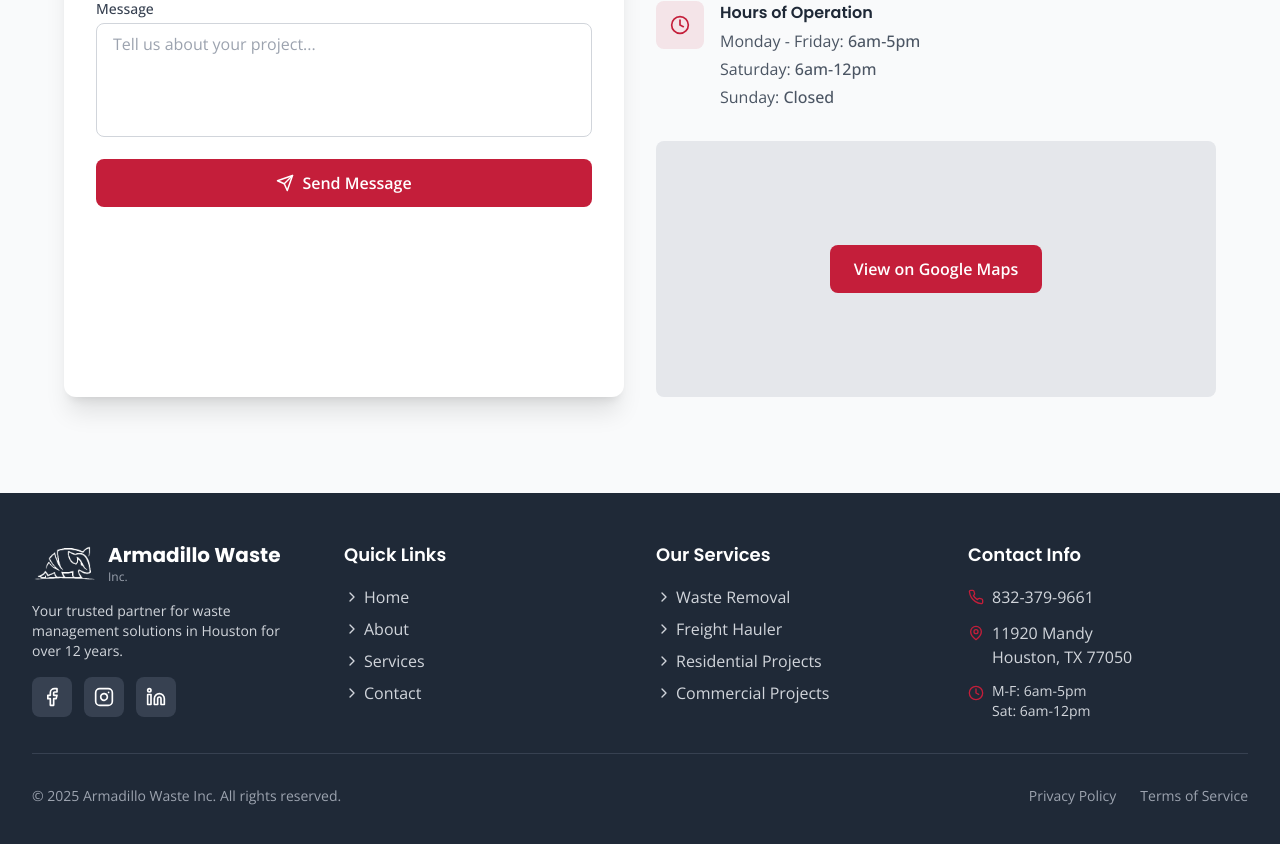
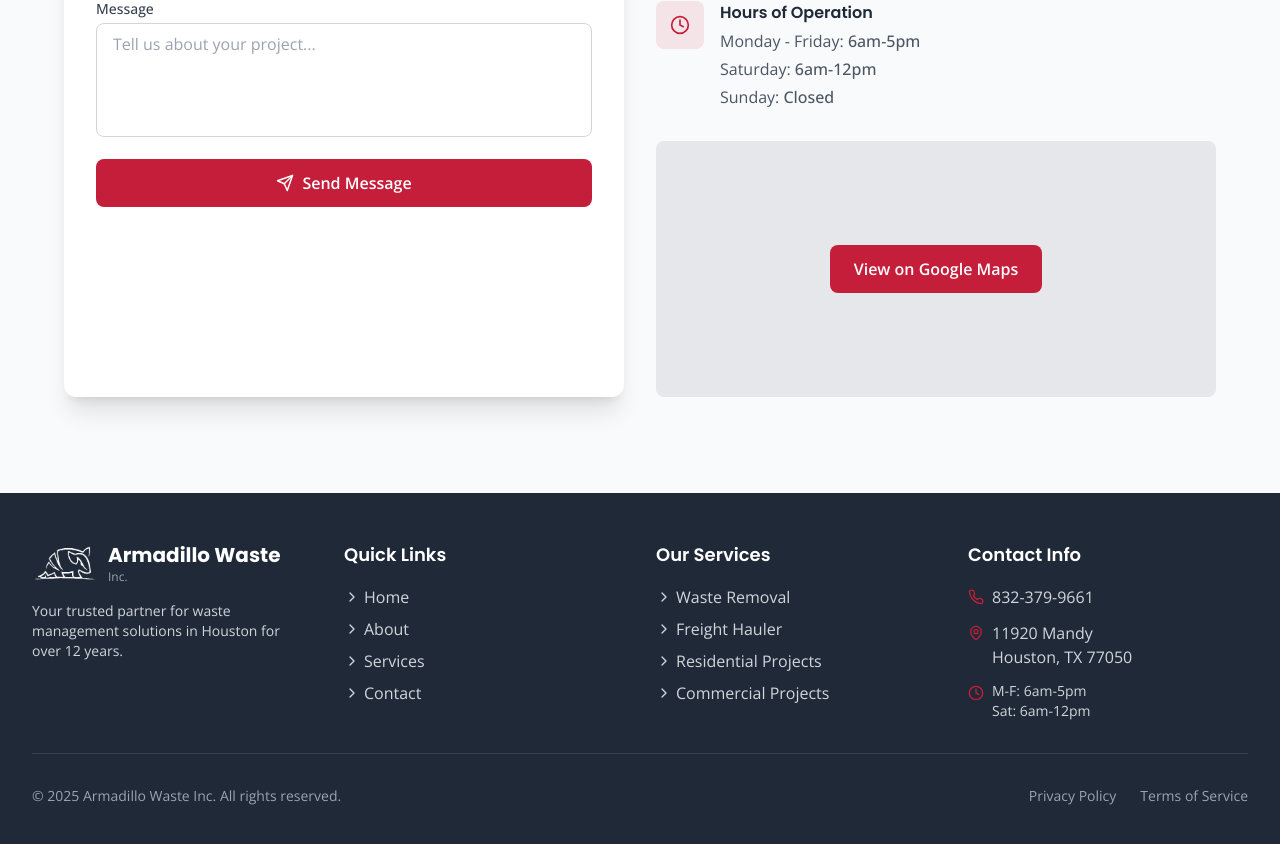
Before and after one commit to cdschexnide/armadilloWaste, a React (Vite) app: page / in a window 1280 px wide. Shown: the part 2587-3431 px from the top of the page. Built offline with nearby package versions, Linux system fonts and the light colour scheme; no server answers.

Commit message:
website update

```diff
--- a/src/components/layout/Footer.tsx
+++ b/src/components/layout/Footer.tsx
@@ -22,29 +22,6 @@
               Your trusted partner for waste management solutions in Houston
               for over {COMPANY_INFO.yearsInBusiness} years.
             </p>
-            <div className="flex space-x-3">
-              <a
-                href="#"
-                aria-label="Facebook"
-                className="w-10 h-10 bg-gray-700 rounded-lg flex items-center justify-center hover:bg-primary transition-colors"
-              >
-                <Facebook size={20} />
-              </a>
-              <a
-                href="#"
-                aria-label="Instagram"
-                className="w-10 h-10 bg-gray-700 rounded-lg flex items-center justify-center hover:bg-primary transition-colors"
-              >
-                <Instagram size={20} />
-              </a>
-              <a
-                href="#"
-                aria-label="LinkedIn"
-                className="w-10 h-10 bg-gray-700 rounded-lg flex items-center justify-center hover:bg-primary transition-colors"
-              >
-                <Linkedin size={20} />
-              </a>
-            </div>
           </div>
 
           {/* Quick Links */}
```
